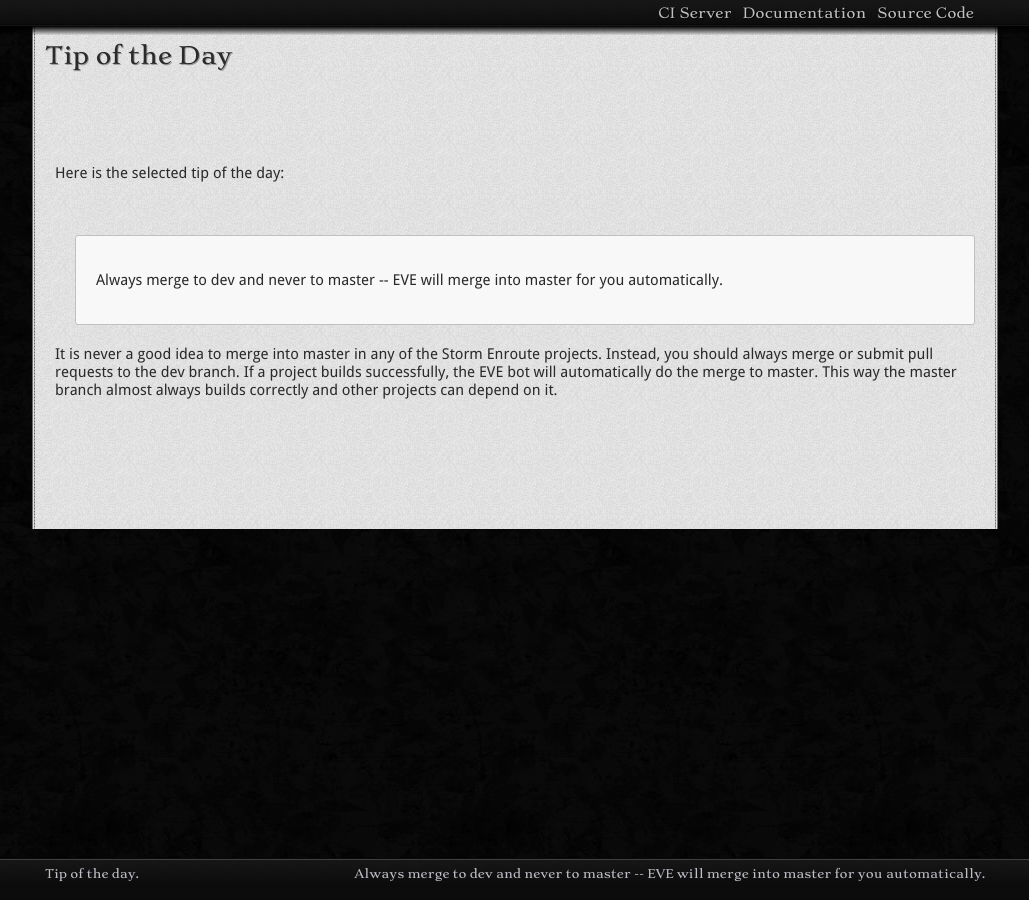
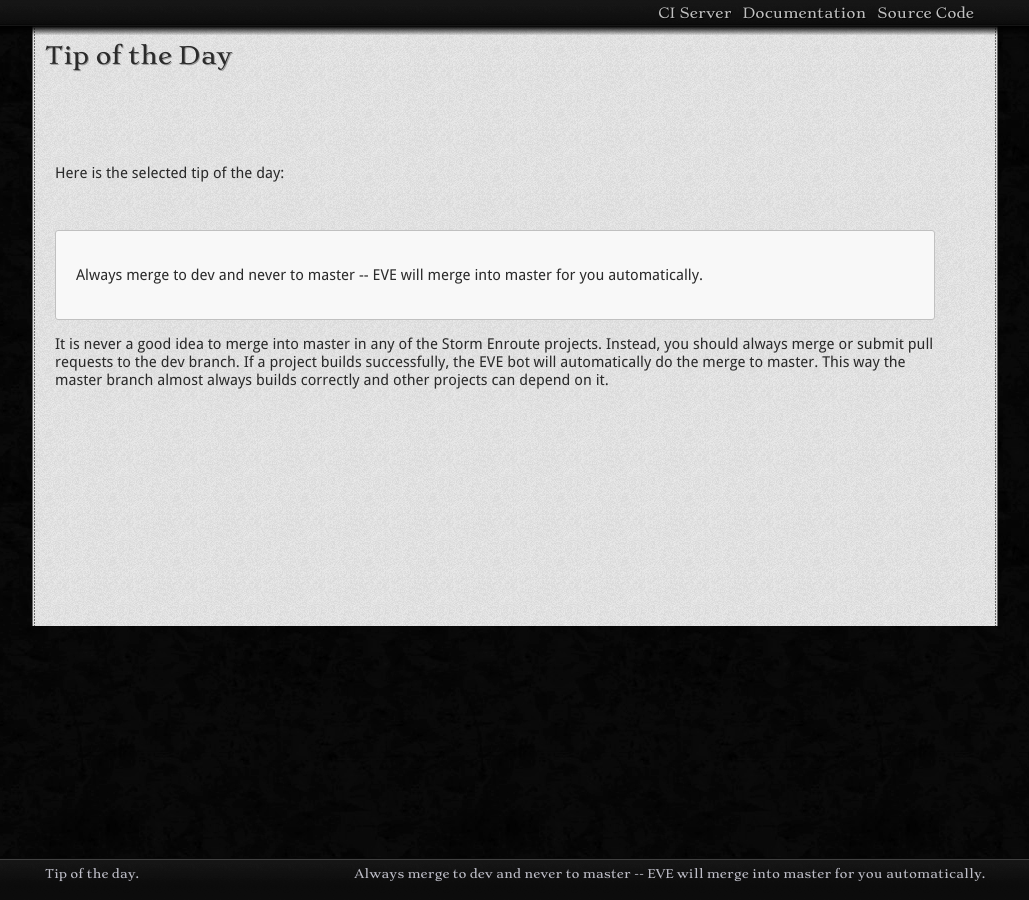
Before and after one commit to storm-enroute/storm-enroute.github.io, a Jekyll site: the page built from home/tip.md, in a window 1280 px wide. Shown: the whole page, without its empty margins (125-1154 px from the left). Built offline with Jekyll 4.4.1, drawn with Linux system fonts in a browser that asks for light colours.

Commit message:
Fixing footer.

```diff
--- a/_layouts/default.html
+++ b/_layouts/default.html
@@ -3,18 +3,16 @@
 ---
 
 
-<div id="header">
 
   <div class="container_16 paper">
 
     <div class="grid_16 titlebar">{% if page.title %} {{ page.title }} {% endif %} </div>
     <div id="content">
-
-      <div class="grid_16">
+      <div class="grid_15">
         {{ content }}
+      </div>
+      <div class="grid_1">
       </div>
     </div>
 
   </div>
-
-</div>
--- a/resources/styles/main.css
+++ b/resources/styles/main.css
@@ -168,6 +168,7 @@
   -webkit-border-image:url('/resources/images/border.png') 3 repeat; /* Safari 5 */
   -o-border-image:url('/resources/images/border.png') 3 repeat; /* Opera */
   border-image:url('/resources/images/border.png') 3 repeat;
+  min-height: 600px;
 }
 
 #footer {
@@ -235,6 +236,5 @@
   background: #f8f8f8;
   -moz-border-radius: 3px;
   -webkit-border-radius: 3px;
-  margin: 20px;
   padding: 20px;
 }
```
